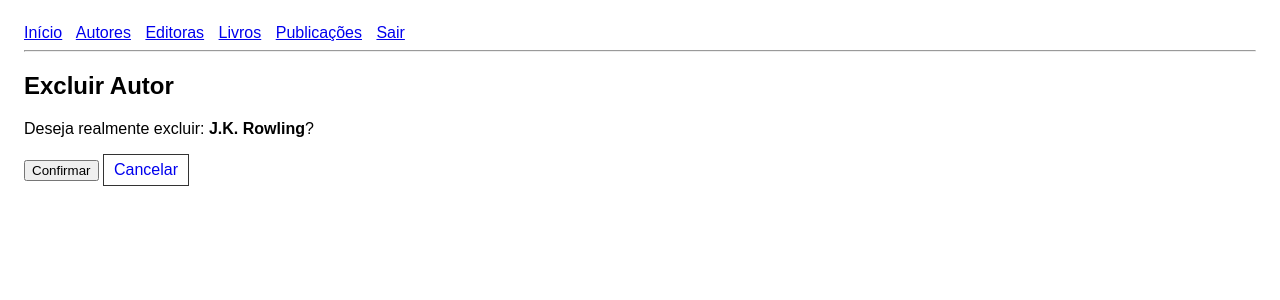
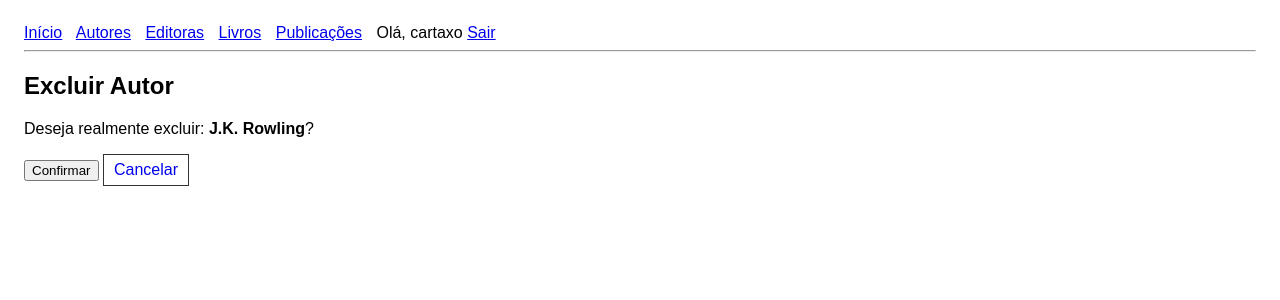
Before and after one commit to felipecartaxo/rad-miniprojeto-myapp, a Django app: page /edu/autores/7/excluir/ in a window 1280 px wide. Shown: the top 300 px of the page. Run offline with Django 5.2, Linux system fonts and the light colour scheme; a user stored in the database is signed in; data comes from the database, SQL or seed files in the repository.

Commit message:
feat: atualiza o header para exibir o nome do usuario

```diff
--- a/edu/templates/edu/base.html
+++ b/edu/templates/edu/base.html
@@ -23,6 +23,7 @@
         <a href="{% url 'publica_list' %}">Publicações</a>
 
         {% if user.is_authenticated %}
+            <span>Olá, {{ user.username }}</span>
             <a href="{% url 'logout' %}">Sair</a>
         {% else %}
             <a href="{% url 'login' %}">Entrar</a>
```
